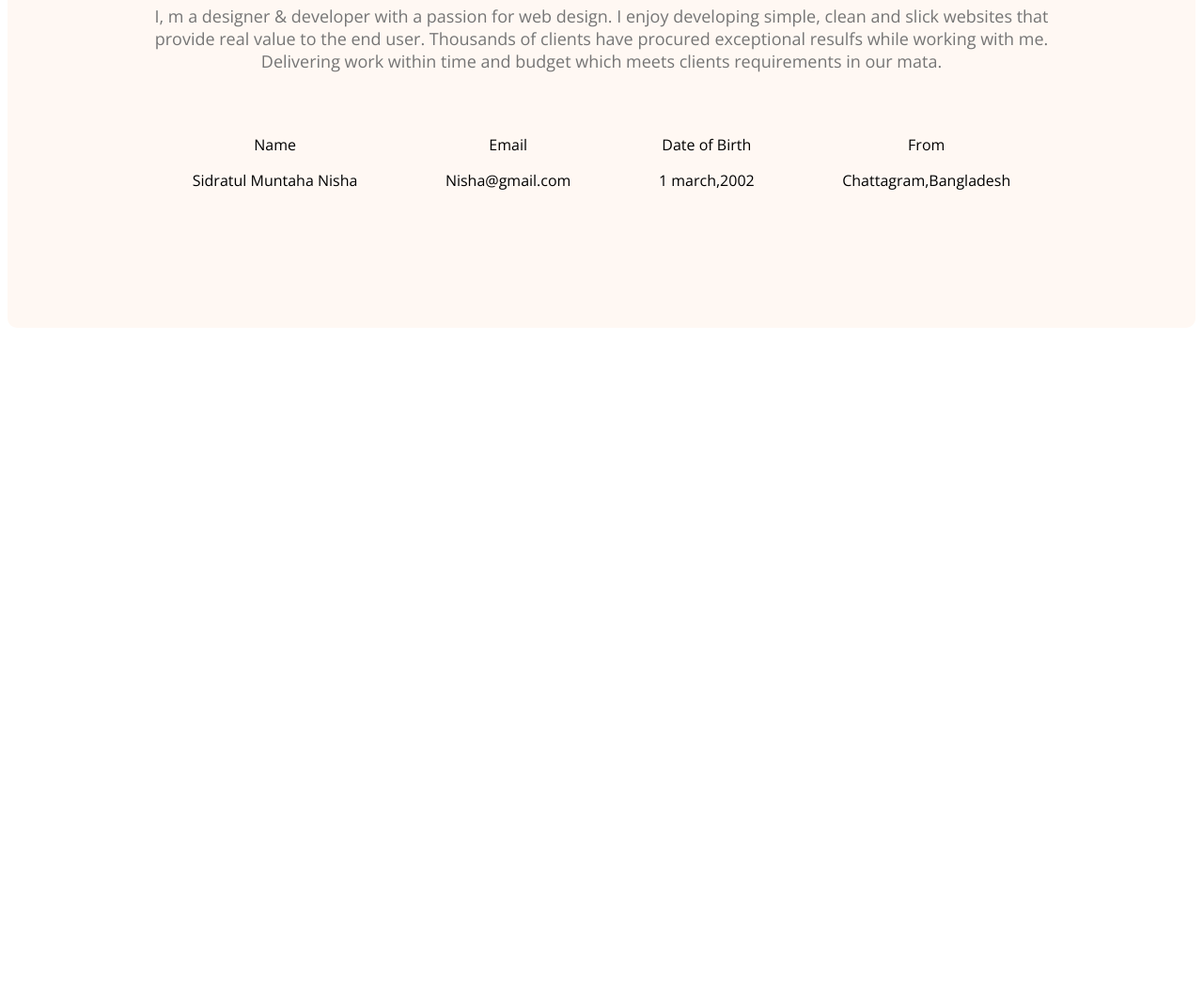
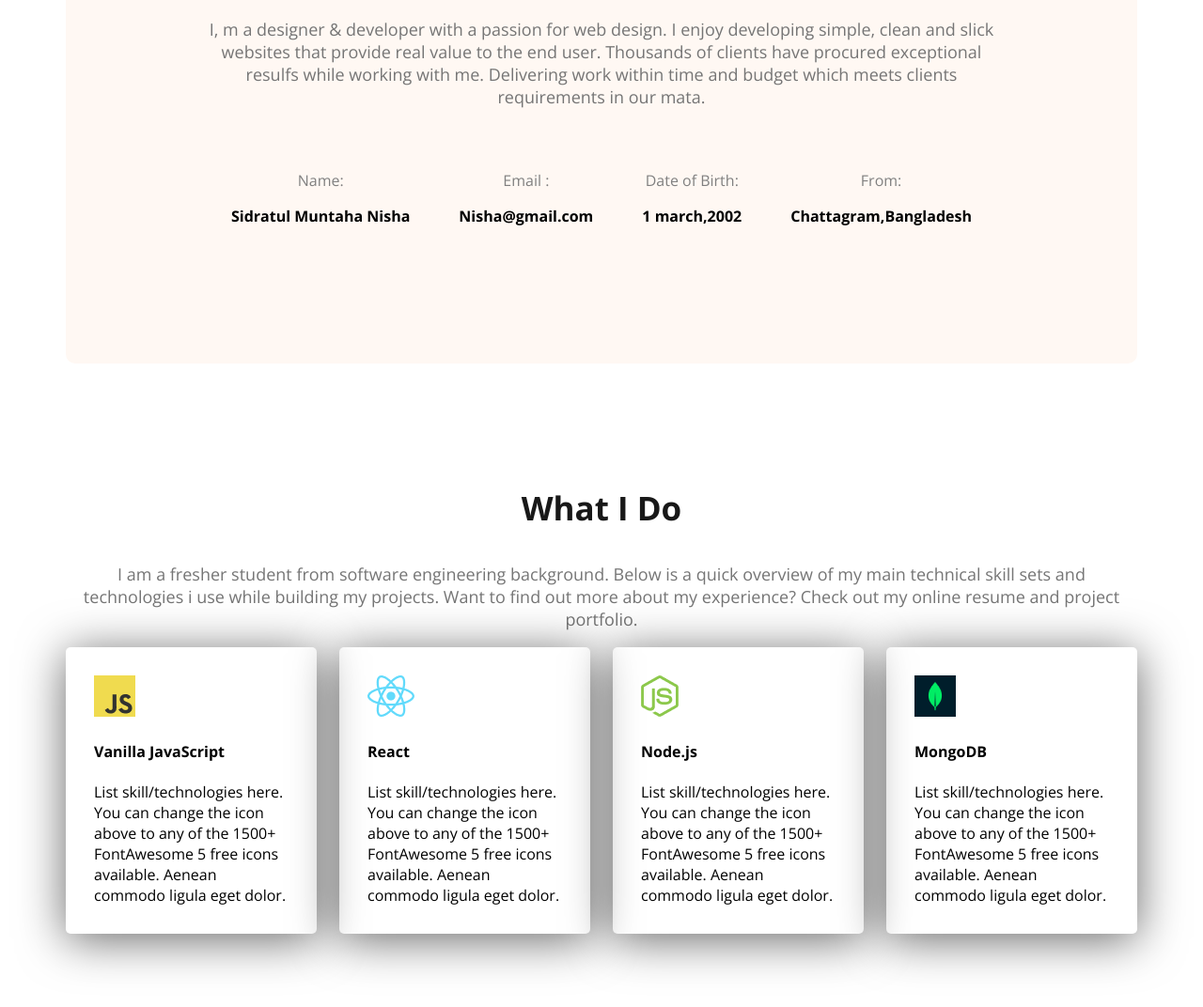
Before and after one commit to nishagithub245/Rabbit, a plain HTML site: page index.html in a window 1280 px wide. Shown: the part 1360-2432 px from the top of the page at 94% size. Before the commit the page ends 1717 px from the top, so only its background shows below. Drawn offline with nearby package versions, Linux system fonts and the light colour scheme.

Commit message:
another part is done using flex

```diff
--- a/index.html
+++ b/index.html
@@ -42,27 +42,65 @@
 slick websites that provide real value to the end user. Thousands of clients have procured
 exceptional resulfs while working with me. Delivering work within time and budget which meets
 clients requirements in our mata.</p>
-<div class="about-iteams">
-    <div class="about-iteam">
-        <p class="iteam-title">Name</p>
-        <p class="iteam-description">Sidratul Muntaha Nisha</p>
+<div class="about-items">
+    <div class="about-item">
+        <p class="item-title">Name:</p>
+        <p class="item-description">Sidratul Muntaha Nisha</p>
     </div>
-    <div class="about-iteam">
-        <p class="iteam-title">Email</p>
-        <p class="iteam-description">Nisha@gmail.com</p>
+    <div class="about-item">
+        <p class="item-title">Email
+          :
+        </p>
+        <p class="item-description">Nisha@gmail.com</p>
     </div>
-    <div class="about-iteam">
-        <p class="iteam-title">Date of Birth</p>
-        <p class="iteam-description">1 march,2002</p>
+    <div class="about-item">
+        <p class="item-title">Date of Birth:</p>
+        <p class="item-description">1 march,2002</p>
     </div>
-    <div class="about-iteam">
-        <p class="iteam-title">From</p>
-        <p class="iteam-description">Chattagram,Bangladesh</p>
+    <div class="about-item">
+        <p class="item-title">From:</p>
+        <p class="item-description">Chattagram,Bangladesh</p>
     </div>
 </div>
 
         </section>
 
+        <!--what i do section start  -->
+            <section class="skills">
+              <h3 class="section-title text-center">What I Do</h3>
+              <p class="section-description text-center">I am a fresher student from software engineering background. Below is a quick overview of my main technical skill sets and technologies i use while building my projects. Want to find out more about my experience? Check out my online resume and project portfolio.</p>
+
+
+
+              <div class="skills-container">
+                <!-- .skills*4>img+h4.skill-title+.skill-description -->
+                 <div class="skill">
+                  <img src="images/icons/js.png" alt="">
+                  <h4 class="skill-title">Vanilla JavaScript</h4>
+                  <div class="skill-description">List skill/technologies here. You can change the icon above to any of the 1500+ FontAwesome 5 free icons available. Aenean commodo ligula eget dolor.</div>
+                  </div>
+
+                <div class="skill">
+                  <img src="images/icons/react.png" alt="">
+                  <h4 class="skill-title">React</h4>
+                  <div class="skill-description">List skill/technologies here. You can change the icon above to any of the 1500+ FontAwesome 5 free icons available. Aenean commodo ligula eget dolor.</div>
+                 </div>
+
+                 <div class="skill">
+                  <img src="images/icons/nodejs.png" alt="">
+                  <h4 class="skill-title">Node.js</h4>
+                   <div class="skill-description">List skill/technologies here. You can change the icon above to any of the 1500+ FontAwesome 5 free icons available. Aenean commodo ligula eget dolor.</div>
+                 </div>
+
+                 <div class="skill">
+                  <img src="images/icons/mongo.png" alt="">
+                  <h4 class="skill-title">MongoDB</h4>
+                   <div class="skill-description">List skill/technologies here. You can change the icon above to any of the 1500+ FontAwesome 5 free icons available. Aenean commodo ligula eget dolor.</div>
+                  </div>
+              </div>
+
+
+            </section>
     </main>
     <footer></footer>
   </body>
--- a/styles/portfolio.css
+++ b/styles/portfolio.css
@@ -15,7 +15,7 @@
 }
 
 /*nav style */
-nav
+.nav
 {
     display:flex;
     align-items: center;
@@ -42,8 +42,7 @@ nav ul li{
     list-style:none;
     margin-right:50px;
 }
-nav ul li a
-{text-decoration: none;
+nav ul li a{text-decoration: none;
 font-size:20px}
 /* dark-2 */
 .dark-2{
@@ -78,7 +77,7 @@ font-size:20px}
 {max-width: 580px;}
 .class-description{font-size:18px;
 align-items: center;
-line-spacing:0;
+/* line-spacing:0; */
 }
 /* profile */
 .profile{
@@ -110,19 +109,44 @@ line-spacing:0;
     border-radius: 10px;
     padding: 130px 150px;
     text-align: center;
-    margin-top: 130px;
+
 }
-/* main-style */
- .main {
+/* main-styles */
+main{
     max-width: 1140px;
     margin: 0 auto;
 }
+main section{
+    margin-top:130px;
+    margin-bottom: 130px;
+}
 /* about-iteams */
-.about-iteams {
+.about-items {
     display: flex;
     justify-content: space-around;
     margin-top: 50px;
 }
+.item-title{
+    color:grey;
+}
+.item-description{
+     font-weight:bold;
+     color:FFFFFF;
 
-/* iteam-description */
-.iteam-description{font-weight: 600px ;}
+}
+/* skills section styles */
+.skills-container{
+    display:flex;
+    gap:24px;
+}
+.skill{
+    padding:30px;
+    box-shadow: 0px 6px 50px 0px rgba(0, 0, 0, 0.6);
+    border-radius: 5px;
+}
+
+
+/* shared styles */
+.text-center {
+    text-align: center;
+}
```
Also changed, not shown: images/icons/facebook.png (added), images/icons/insta.png (added), images/icons/js.png (added), images/icons/mongo.png (added), images/icons/nodejs.png (added), images/icons/react.png (added), images/icons/twitter.png (added).
